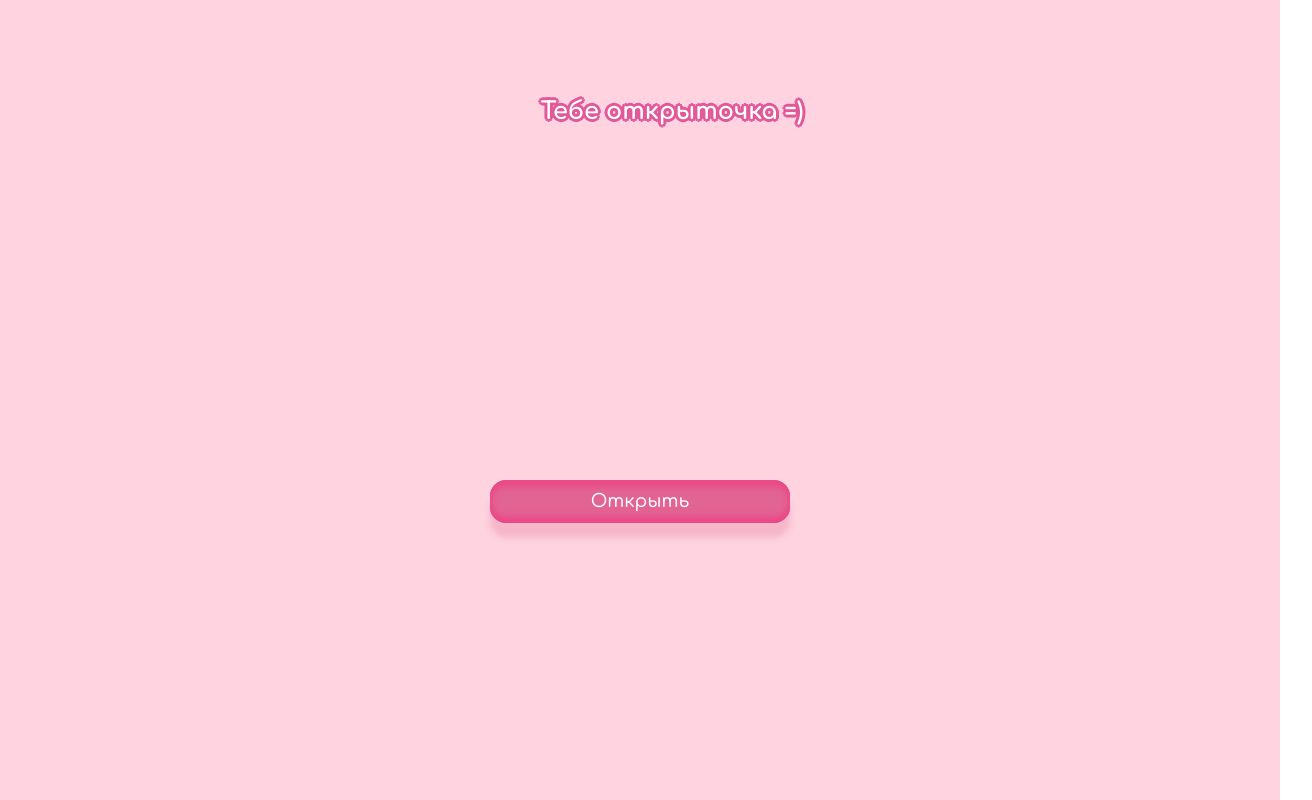
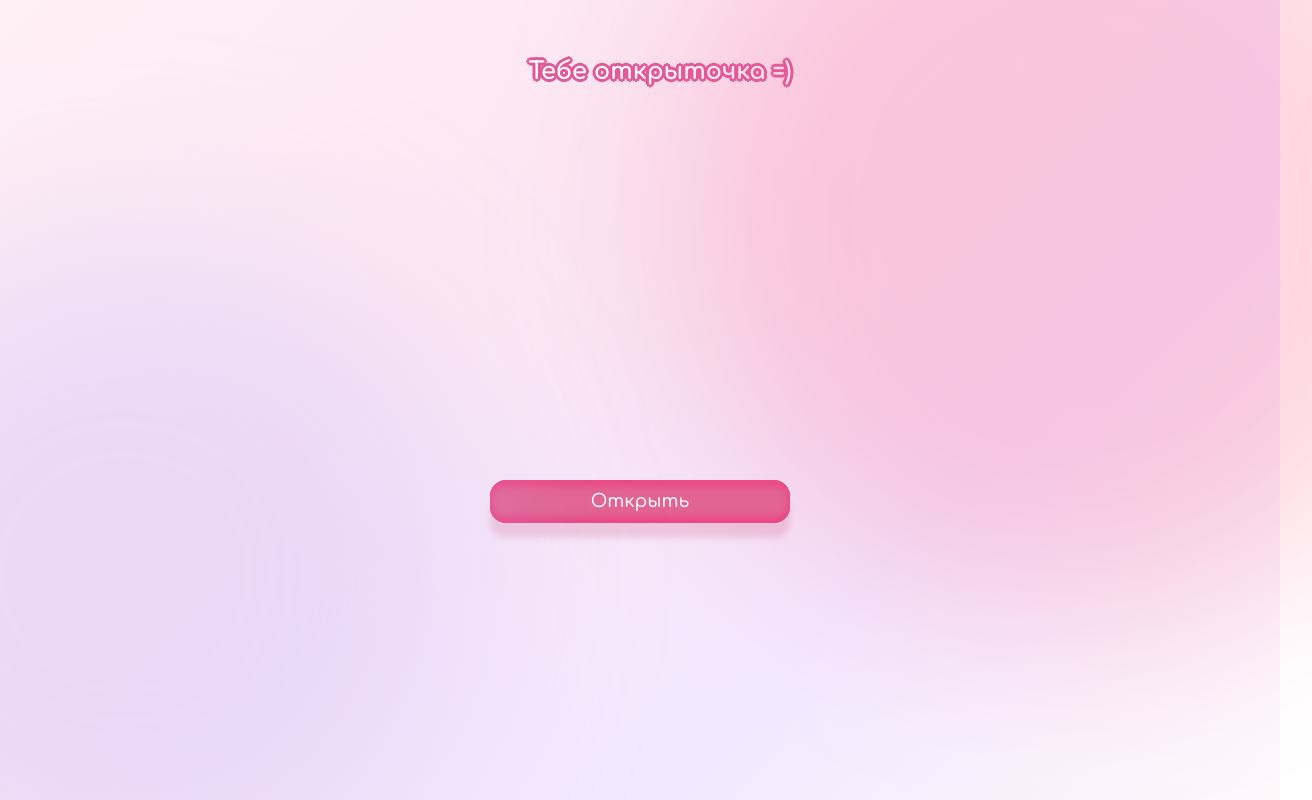
Before and after one commit to grelm21/love_postcard, a Vue app: page / in a window 1280 px wide. Shown: the whole page, 1312 px wide, since content can reach past the window. Built offline with nearby package versions, Linux system fonts and the light colour scheme.

Commit message:
chore(design): Добавлены токены с цветами в style.css. Добавлен шрифт Nunito, добавлен новый бэкграунд .scene

```diff
--- a/index.html
+++ b/index.html
@@ -7,7 +7,7 @@
     <link href="src/style.css" rel="stylesheet" />
     <title>Твоя открытка =)</title>
   </head>
-  <body class="min-h-screen m-0 p-0">
+  <body class="">
     <div id="app" class="min-h-screen"></div>
     <script type="module" src="/src/main.js"></script>
   </body>
--- a/src/App.vue
+++ b/src/App.vue
@@ -5,10 +5,12 @@ const route = useRoute()
 </script>
 
 <template>
-  <div class="relative gap-y-2 justify-center items-center min-h-screen bg-background py-16 px-8">
-    <BackButtonComponent v-if="route.path !== '/'" />
-    <div class="flex w-screen justify-center mx-auto mt-8">
-      <router-view />
+  <div class="scene">
+    <div>
+      <BackButtonComponent v-if="route.path !== '/'" />
+      <div class="flex w-screen justify-center mx-auto mt-8">
+        <router-view />
+      </div>
     </div>
   </div>
 </template>
--- a/src/style.css
+++ b/src/style.css
@@ -16,15 +16,113 @@
   font-display: swap;
 }
 
+@font-face {
+  font-family: Nunito;
+  src: url('/src/fonts/NunitoSans.ttf') format('truetype');
+  font-style: normal;
+  font-weight: 200 700;
+  font-display: swap;
+}
+
 @theme {
   --font-comfortaa: Comfortaa;
   --font-manrope: Manrope;
+  --font-nunito: Nunito;
 
   --color-accent: #e26493;
   --color-accent-secondary: #3e000c;
   --color-background: #ffa7c180;
   --color-header-outline: #e2599a;
   --color-disabled: #6b6b6b50;
+
+  --rose: #ff5c8a;
+  --rose-deep: #e11d6a;
+  --rose-soft: #ffc2d4;
+  --lavender: #c4b5fd;
+  --lavender-soft: #ede9fe;
+  --cream: #fff8fb;
+  --peach: #ffd6e0;
+  --gold: #fbbf24;
+  --gold-glow: #fde68a;
+  --ink: #4a1942;
+  --ink-muted: #7c5c78;
+  --glass: rgba(255, 255, 255, 0.72);
+  --glass-border: rgba(255, 255, 255, 0.9);
+  --shadow-soft: 0 8px 32px rgba(225, 29, 106, 0.12);
+  --shadow-lift: 0 20px 50px rgba(225, 29, 106, 0.18);
+  --radius-lg: 28px;
+  --radius-md: 18px;
+  --radius-pill: 999px;
+
+  /* wheel */
+  --wheel-rim: #4a1942;
+  --wheel-rim-inner: #ffc2d4;
+  --wheel-base: #ffd6e0;
+  --wheel-slice-dark: #e11d6a;
+  --wheel-slice-light: #ede9fe;
+  --wheel-slice-overlay: #ffd6e0;
+  --wheel-label-dark: #ffffff;
+  --wheel-label-light: #4a1942;
+}
+
+body {
+  margin: 0;
+  min-height: 100dvh;
+  font-family: 'Nunito', sans-serif;
+  color: var(--ink);
+  overflow-x: hidden;
+}
+
+.scene {
+  position: relative;
+  min-height: 100dvh;
+  background: linear-gradient(135deg, #fff0f5 0%, #fce7f3 35%, #f3e8ff 70%, #fff8fb 100%);
+  padding: 1.5rem 1.25rem 3rem;
+  overflow: hidden;
+}
+
+.scene::before,
+.scene::after {
+  content: '';
+  position: fixed;
+  border-radius: 50%;
+  filter: blur(80px);
+  pointer-events: none;
+  z-index: 0;
+  animation: blob-drift 12s ease-in-out infinite alternate;
+}
+
+.scene::before {
+  width: 55vw;
+  height: 55vw;
+  top: -15%;
+  right: -10%;
+  background: rgba(255, 92, 138, 0.25);
+}
+
+.scene::after {
+  width: 45vw;
+  height: 45vw;
+  bottom: -10%;
+  left: -15%;
+  background: rgba(196, 181, 253, 0.3);
+  animation-delay: -6s;
+}
+
+@keyframes blob-drift {
+  from {
+    transform: translate(0, 0) scale(1);
+  }
+  to {
+    transform: translate(30px, -20px) scale(1.2);
+  }
+}
+
+.wrap {
+  position: relative;
+  z-index: 1;
+  max-width: 42rem;
+  margin: 0 auto;
 }
 
 .button {
```
Also changed, not shown: src/fonts/NunitoSans.ttf (added).
